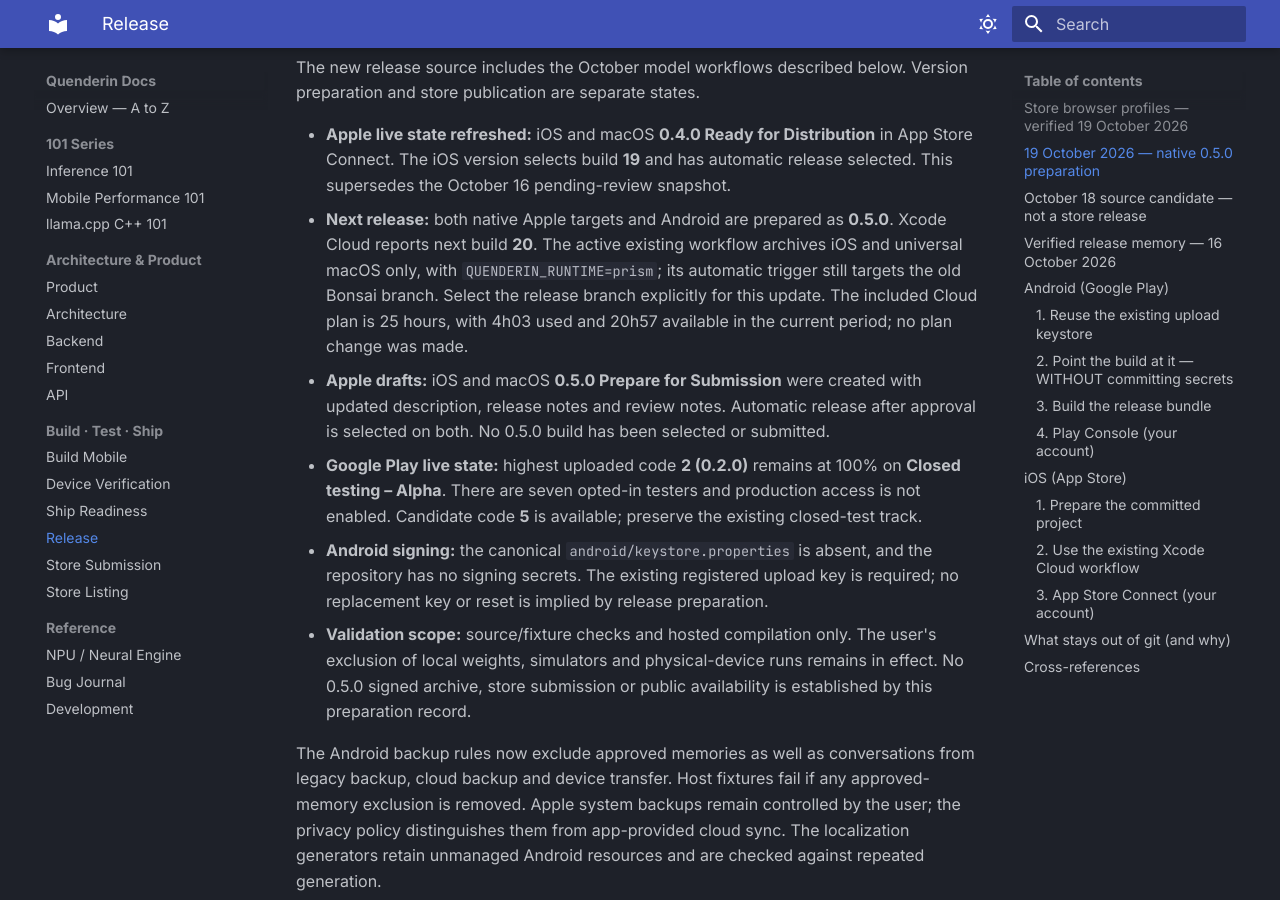
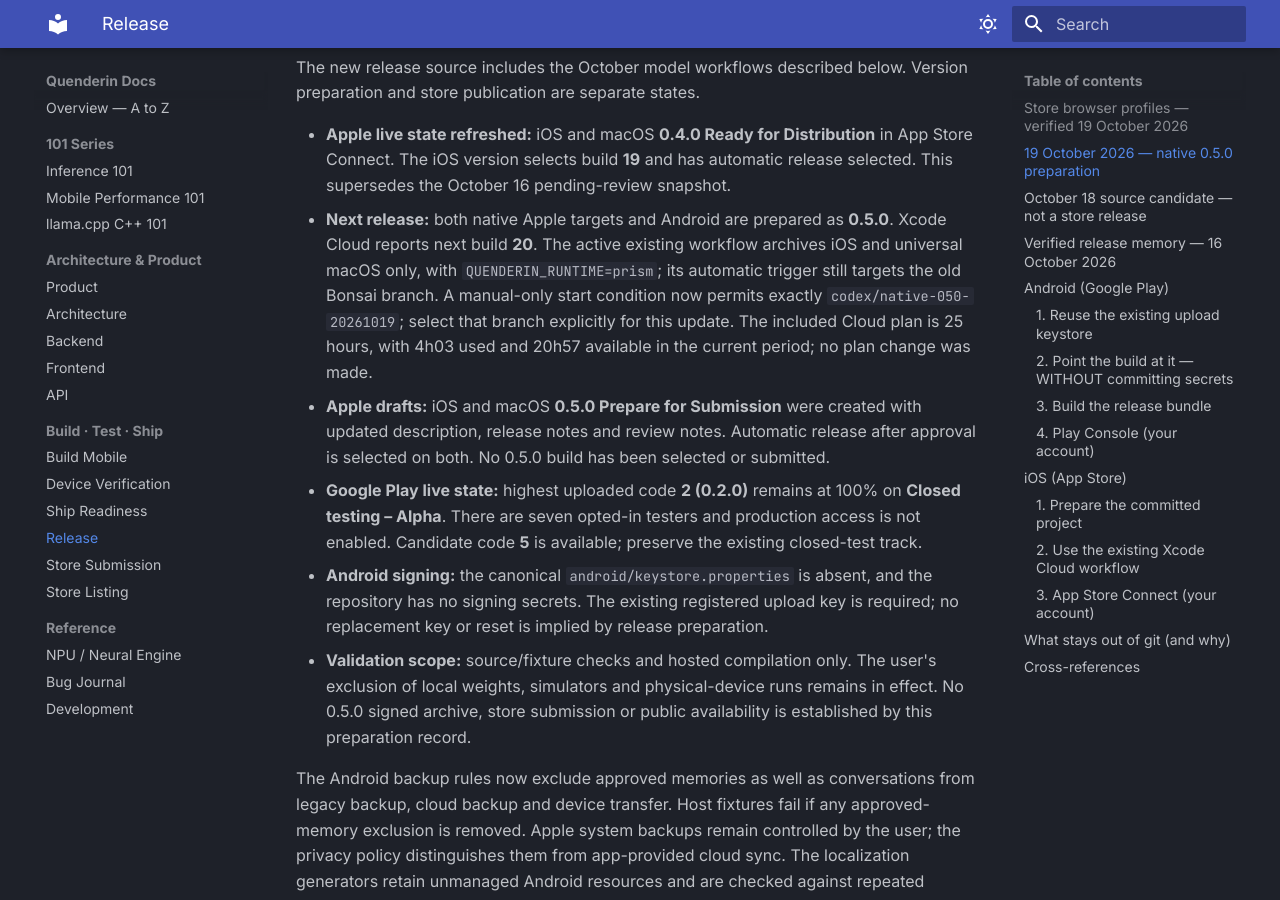
Before and after one commit to alikatgh/quenderin, an MkDocs documentation site: the page built from docs/RELEASE.md, in a window 1280 px wide and 900 px high, scrolled down 732 px. Built offline with MkDocs 1.6.1 and Material for MkDocs 9.7.7, drawn with Linux system fonts in a browser that asks for light colours.

```diff
--- a/docs/RELEASE.md
+++ b/docs/RELEASE.md
@@ -30,8 +30,9 @@
 - **Next release:** both native Apple targets and Android are prepared as
   **0.5.0**. Xcode Cloud reports next build **20**. The active existing workflow
   archives iOS and universal macOS only, with `QUENDERIN_RUNTIME=prism`; its
-  automatic trigger still targets the old Bonsai branch. Select the release
-  branch explicitly for this update. The included Cloud plan is 25 hours, with
+  automatic trigger still targets the old Bonsai branch. A manual-only start
+  condition now permits exactly `codex/native-050-20261019`; select that branch
+  explicitly for this update. The included Cloud plan is 25 hours, with
   4h03 used and 20h57 available in the current period; no plan change was made.
 - **Apple drafts:** iOS and macOS **0.5.0 Prepare for Submission** were created
   with updated description, release notes and review notes. Automatic release
--- a/docs/releases/2026-10-19-native-050/preparation.json
+++ b/docs/releases/2026-10-19-native-050/preparation.json
@@ -26,7 +26,8 @@
     "draftIOS": "0.5.0 Prepare for Submission",
     "draftIOSAutomaticRelease": true,
     "draftMacOS": "0.5.0 Prepare for Submission",
-    "draftMacOSAutomaticRelease": true
+    "draftMacOSAutomaticRelease": true,
+    "manualBranch": "codex/native-050-20261019"
   },
   "android": {
     "latestUploadedCode": 2,
@@ -47,7 +48,8 @@
     "beamManifest": "four parts match",
     "androidPrivateBackup": "2 positive checks passed; removing approved-memory exclusion fails each of legacy/cloud/device-transfer checks",
     "androidLocalization": "6 generator preservation fixtures passed; five locale resources deterministic",
-    "appleLocalization": "353 catalog entries match canonical TSV; deterministic regeneration"
+    "appleLocalization": "353 catalog entries match canonical TSV; deterministic regeneration",
+    "signedArchiveVerifier": "29 fixtures passed after updating CLI fixture metadata for current release; production verifier unchanged"
   },
   "review": "Independent Sol 6.1 xhigh review: material findings resolved; final self-closing resource edge fixed with regression fixture."
 }
```
Also changed, not shown: 1 other file.
